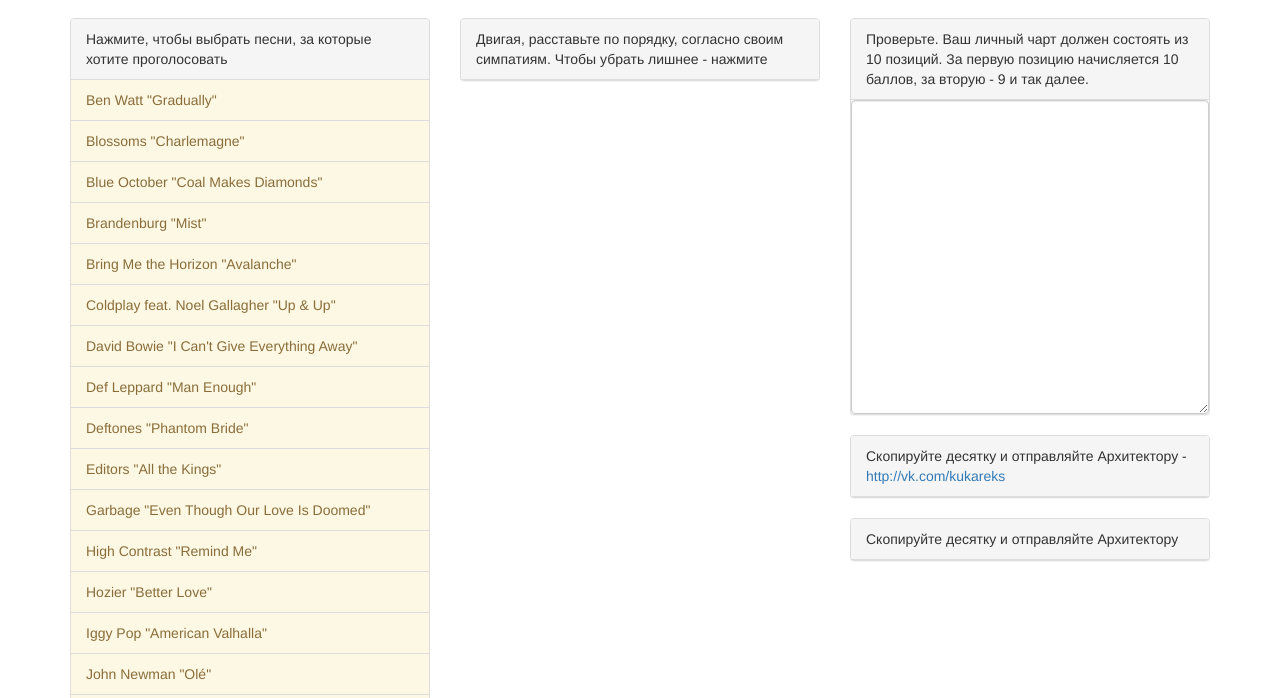
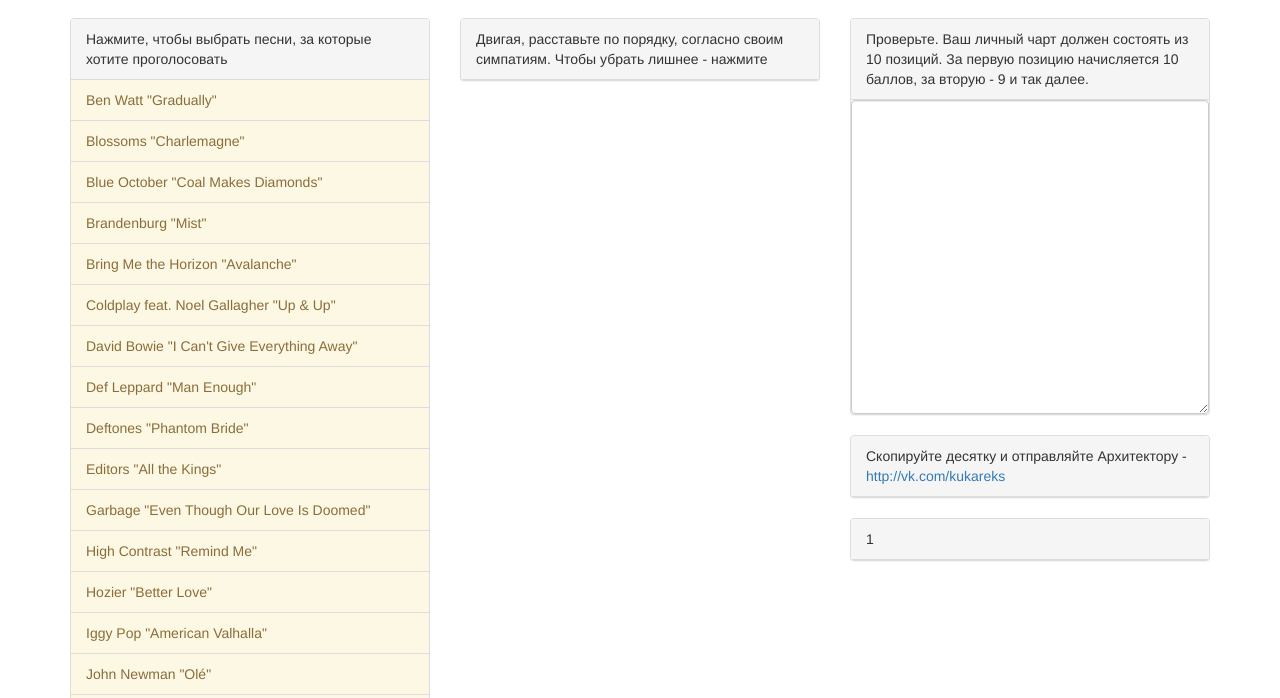
Before and after one commit to hitbg/vote, a plain HTML site: page index.html in a window 1280 px wide. Shown: the part 102-800 px from the top of the page. Drawn offline with Linux system fonts and the light colour scheme.

Commit message:
Update index.html

```diff
--- a/index.html
+++ b/index.html
@@ -157,7 +157,7 @@
                 <div class="panel-heading">Скопируйте десятку и отправляйте Архитектору - <a href="http://vk.com/kukareks">http://vk.com/kukareks</a></div>
             </div>
             <div class="panel panel-default">
-                <div class="panel-heading">Скопируйте десятку и отправляйте Архитектору</div>
+                <div class="panel-heading">1</div>
             </div>
         </div>
 
```
